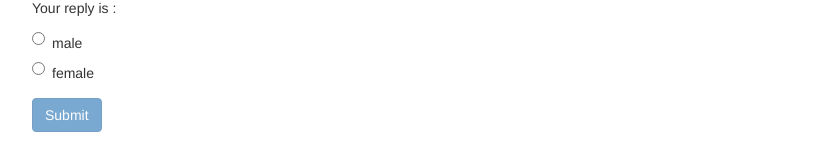
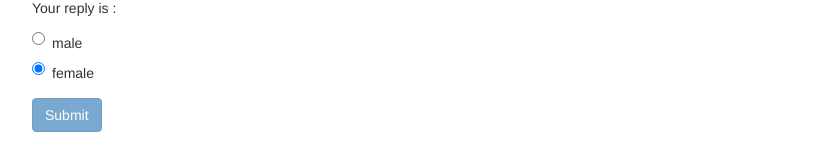
Before and after one commit to chandankpgreen/forms-td-start, an Angular app: page / in a window 1280 px wide. Shown: the part 362-514 px from the top of the page, without its empty margins (233-1046 px from the left). Built offline with nearby package versions, Linux system fonts and the light colour scheme.

Commit message:
setting the default value of a radio button

```diff
--- a/src/app/app.component.html
+++ b/src/app/app.component.html
@@ -28,7 +28,7 @@
           <p> Your reply is : {{ answer }}</p>
           <div class="radio" *ngFor="let g of genders">
             <label>
-              <input type="radio" name="gender" [value]="g" ngModel required>
+              <input type="radio" name="gender" [value]="g" [ngModel]="genValue" required>
             </label>
             <span>{{ g }}</span>
           </div>
--- a/src/app/app.component.ts
+++ b/src/app/app.component.ts
@@ -11,6 +11,7 @@ export class AppComponent {
   defaultQuestion = 'pet';
   answer = '';
   genders = ['male', 'female'];
+  genValue = "female";
   suggestUserName() {
     const suggestedName = 'Superuser';
     /// the onle below will reset all form values
```
